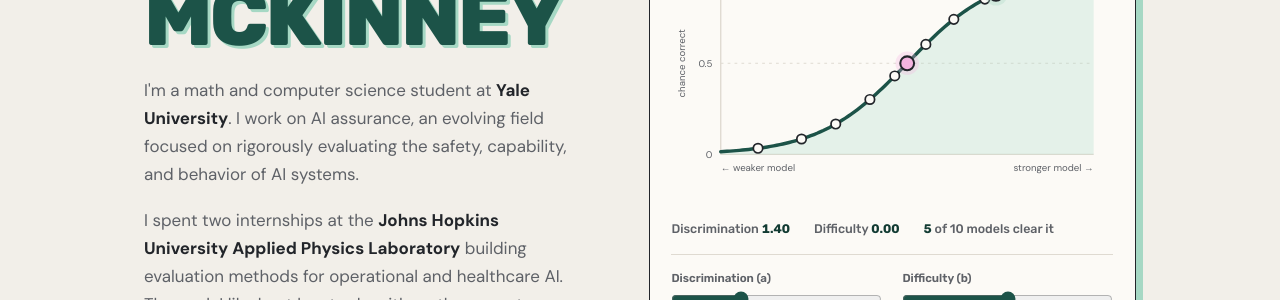
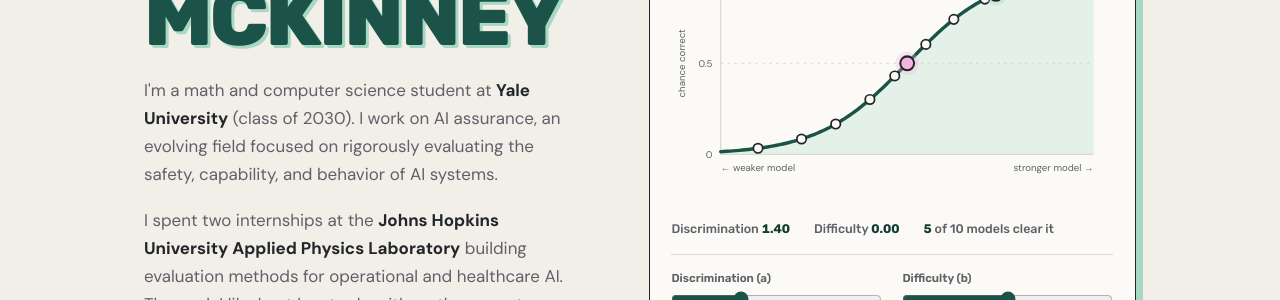
Before and after one commit to mck-makes-stuff/mck-makes-stuff.github.io, a Jekyll site: the page built from index.html, in a window 1280 px wide. Shown: the part 299-599 px from the top of the page. Built offline with Jekyll 4.4.1, drawn with Linux system fonts in a browser that asks for light colours.

Commit message:
Add class year to the About intro
Co-Authored-By: Claude Opus 5.5 <noreply@anthropic.com>

```diff
--- a/index.html
+++ b/index.html
@@ -13,7 +13,7 @@ layout: default
       </h1>
 
       <p class="lede">
-        I'm a math and computer science student at <strong>Yale University</strong>.
+        I'm a math and computer science student at <strong>Yale University</strong> (class of 2030).
         I work on AI assurance, an evolving field focused on rigorously evaluating
         the safety, capability, and behavior of AI systems.
       </p>
```
